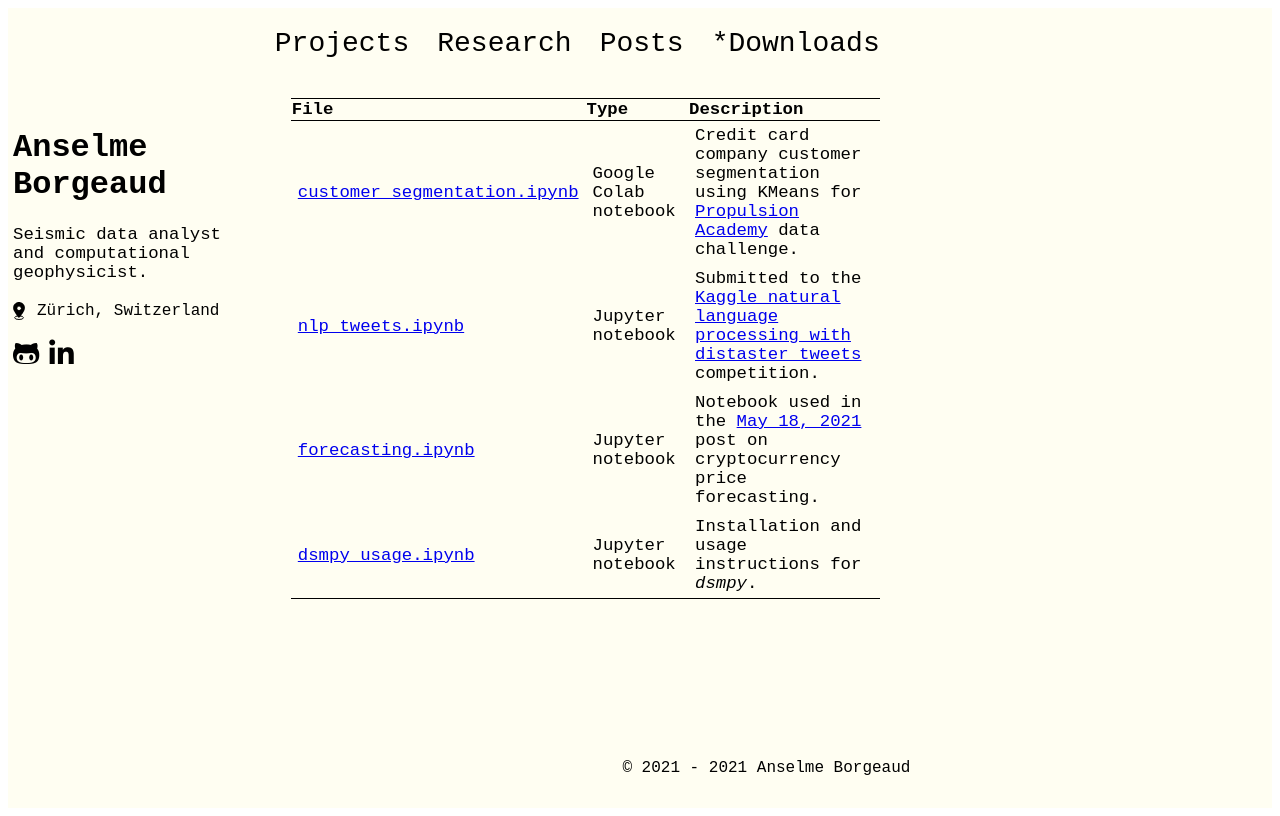
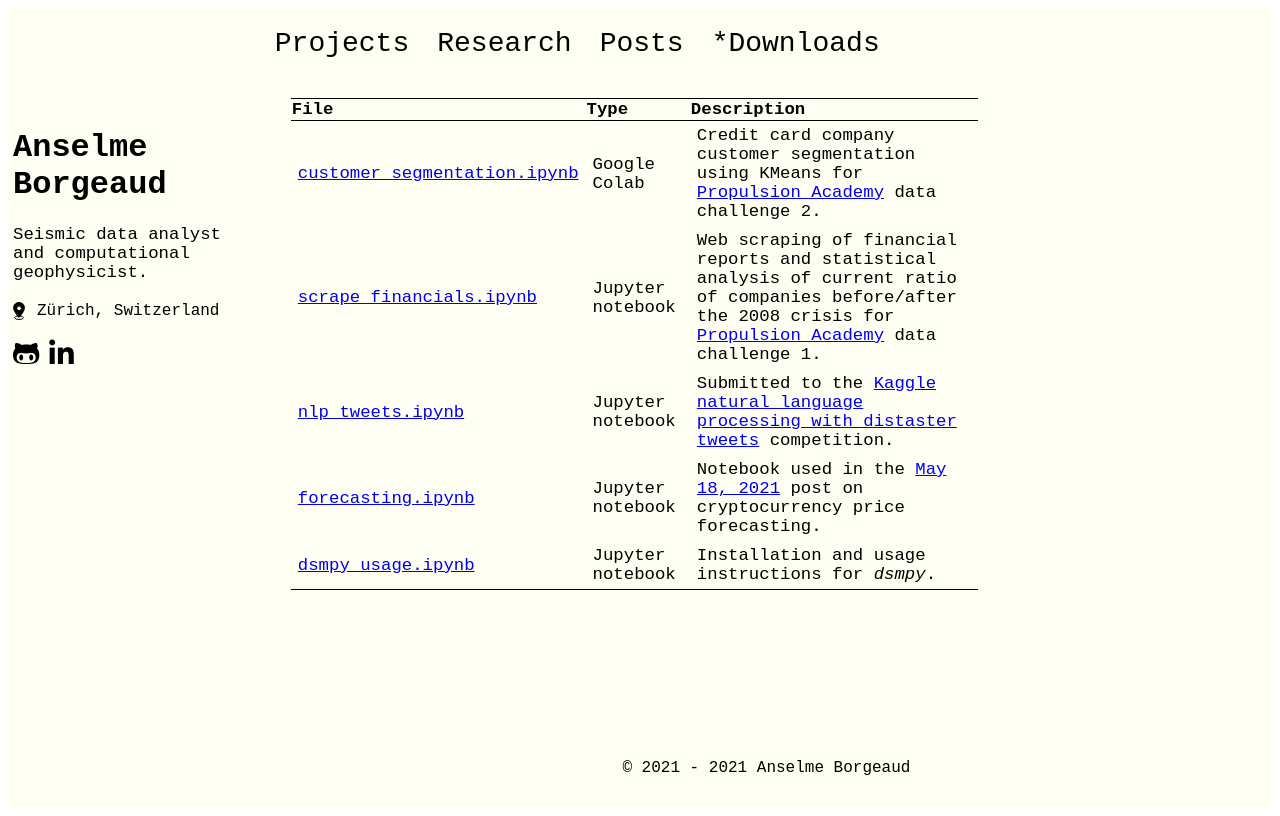
Before and after one commit to afeborgeaud/afe-home, a PHP site: page /downloads.html in a window 1280 px wide. Run offline with PHP 8.4, Linux system fonts and the light colour scheme; some libraries are stand-ins or nearby versions.

Commit message:
add financial scraping notebook

```diff
--- a/css/downloads.css
+++ b/css/downloads.css
@@ -8,7 +8,7 @@
 }
 
 table {
-    width: 60%;
+    width: 70%;
     /* border: 1px solid black; */
     /* margin: auto; */
     background-color: red;
--- a/downloads.html
+++ b/downloads.html
@@ -51,13 +51,29 @@
                             customer_segmentation.ipynb</a>
                     </td>
                     <td>
-                        Google Colab notebook
+                        Google Colab
                     </td>
                     <td>
                         Credit card company customer segmentation
                         using KMeans for <a href="https://propulsion.academy/remote/part-time/data-science">Propulsion
                             Academy</a>
-                        data challenge.
+                        data challenge 2.
+                    </td>
+                </tr>
+                <tr>
+                    <td>
+                        <a href="./files/scrape_financials.ipynb">
+                            scrape_financials.ipynb</a>
+                    </td>
+                    <td>
+                        Jupyter notebook
+                    </td>
+                    <td>
+                        Web scraping of financial reports and statistical analysis of current ratio of companies
+                        before/after the 2008 crisis for <a
+                            href="https://propulsion.academy/remote/part-time/data-science">Propulsion
+                            Academy</a>
+                        data challenge 1.
                     </td>
                 </tr>
                 <tr>
@@ -68,9 +84,7 @@
                     <td>
                         Submitted to the
                         <a href="https://www.kaggle.com/c/nlp-getting-started/overview">
-                            Kaggle natural language processing with distaster tweets
-                        </a>
-                        competition.
+                            Kaggle natural language processing with distaster tweets</a> competition.
                     </td>
                 </tr>
                 <tr>
```
Also changed, not shown: 1 other file.
